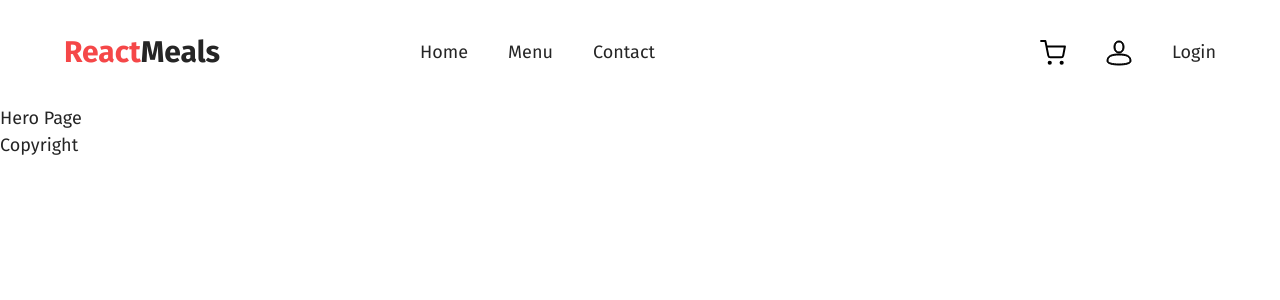
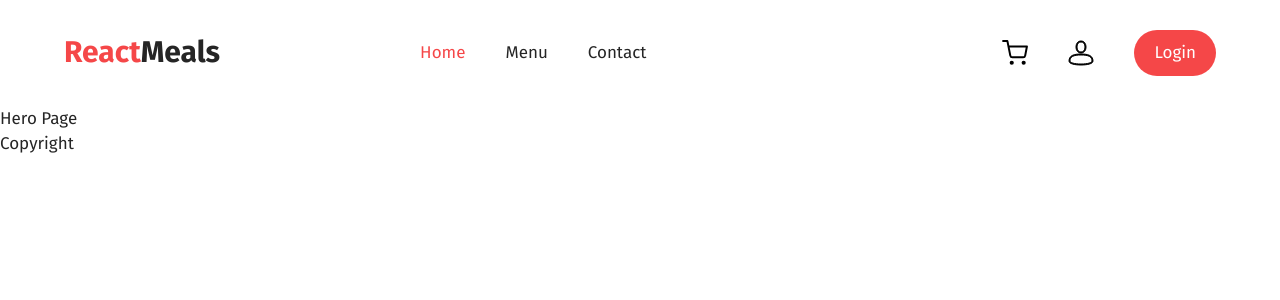
Before and after one commit to findshrey/food-order-app, a React (Create React App) app: page / in a window 1280 px wide. Shown: the top 300 px of the page. Built offline with nearby package versions, Linux system fonts and the light colour scheme.

Commit message:
Style: Navigation

```diff
--- a/src/components/Layout/Navbar.js
+++ b/src/components/Layout/Navbar.js
@@ -1,5 +1,5 @@
 import React, { useContext } from "react"
-import { Link } from "react-router-dom"
+import { NavLink } from "react-router-dom"
 
 import AuthContext from "../../context/AuthContext"
 import CartContext from "../../context/CartContext"
@@ -20,31 +20,41 @@ const Navbar = () => {
       <nav className={styles.navbar}>
          <ul>
             <li>
-               <Link to="/">Home</Link>
+               <NavLink to="/" activeClassName={styles["active-link"]} exact>
+                  Home
+               </NavLink>
             </li>
             <li>
-               <Link to="/menu">Menu</Link>
+               <NavLink to="/menu" activeClassName={styles["active-link"]}>
+                  Menu
+               </NavLink>
             </li>
             <li>
-               <Link to="/contact">Contact</Link>
+               <NavLink to="/contact" activeClassName={styles["active-link"]}>
+                  Contact
+               </NavLink>
             </li>
             <li>
-               <Link to="/cart">
+               <NavLink to="/cart">
                   <IconCart />
-               </Link>
+               </NavLink>
             </li>
             <li>
-               <Link to="/profile">
+               <NavLink to="/profile">
                   <IconUser />
-               </Link>
+               </NavLink>
             </li>
             {!authCtx.isLoggedIn ? (
                <li>
-                  <Link to="/auth">Login</Link>
+                  <NavLink className="btn-red" to="/auth">
+                     Login
+                  </NavLink>
                </li>
             ) : (
                <li>
-                  <button onClick={authCtx.logout}>Logout</button>
+                  <button className="btn-red" onClick={authCtx.logout}>
+                     Logout
+                  </button>
                </li>
             )}
          </ul>
--- a/src/components/Layout/Navbar.module.scss
+++ b/src/components/Layout/Navbar.module.scss
@@ -1,3 +1,5 @@
+@import "../../index.scss";
+
 .navbar {
    flex: 1;
 
@@ -22,3 +24,7 @@
       align-items: center;
    }
 }
+
+.active-link {
+   color: $c-red;
+}
--- a/src/index.scss
+++ b/src/index.scss
@@ -8,7 +8,7 @@ $h2: 2.5rem;
 $h3: 2rem;
 
 // Text sizes
-$font-m: 1.8rem;
+$font-m: 1.7rem;
 $font-s: 1.4rem;
 
 // Colors
@@ -97,3 +97,23 @@ img {
    max-width: 1280px;
    margin: 0 auto;
 }
+
+// Buttons
+%btn-common {
+   border: none;
+   border-radius: 3rem;
+   padding: 1rem 2rem;
+   transition: all 0.4s ease;
+}
+
+.btn {
+   &-red {
+      @extend %btn-common;
+      background-color: $c-red;
+      color: $c-white;
+
+      &:hover {
+         background-color: darken($c-red, 10%);
+      }
+   }
+}
```
